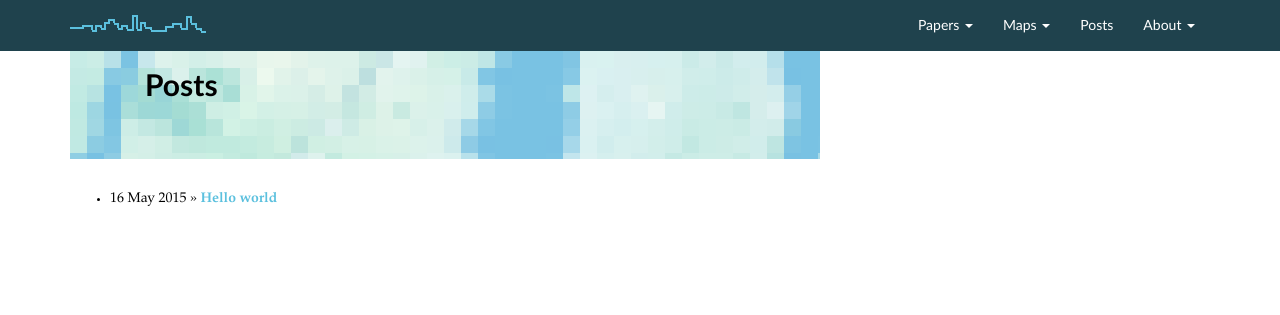
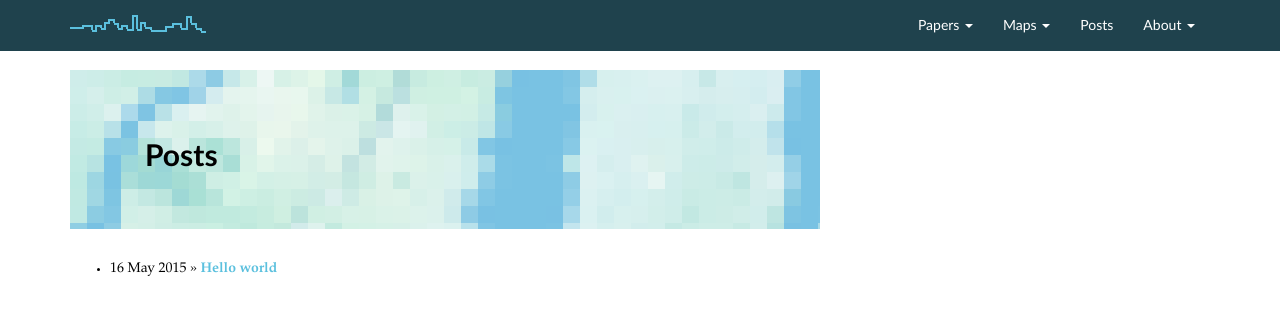
Before and after one commit to chrisrobertsnyc/chrisrobertsnyc.github.io, a Jekyll site: the page built from blog/index.html, in a window 1280 px wide. Shown: the top 315 px of the page. Built offline with Jekyll 4.4.1, drawn with Linux system fonts in a browser that asks for light colours; nearby versions of some CDN libraries.

Commit message:
playing with padding

```diff
--- a/css/main.css
+++ b/css/main.css
@@ -1,5 +1,5 @@
 body {
-	padding-top: 0px;
+	padding-top: 70px;
 }
 
 /*inspiration: morganherlocker.com*/
@@ -18,6 +18,7 @@ body {
 }
 #blog-jumbotron {
 	background-image: url('/assets/map-bg.png');
+  padding-top: -70px;
 }
 ::-moz-selection { /* Code for Firefox */
     background: #F0AD4E;
```
